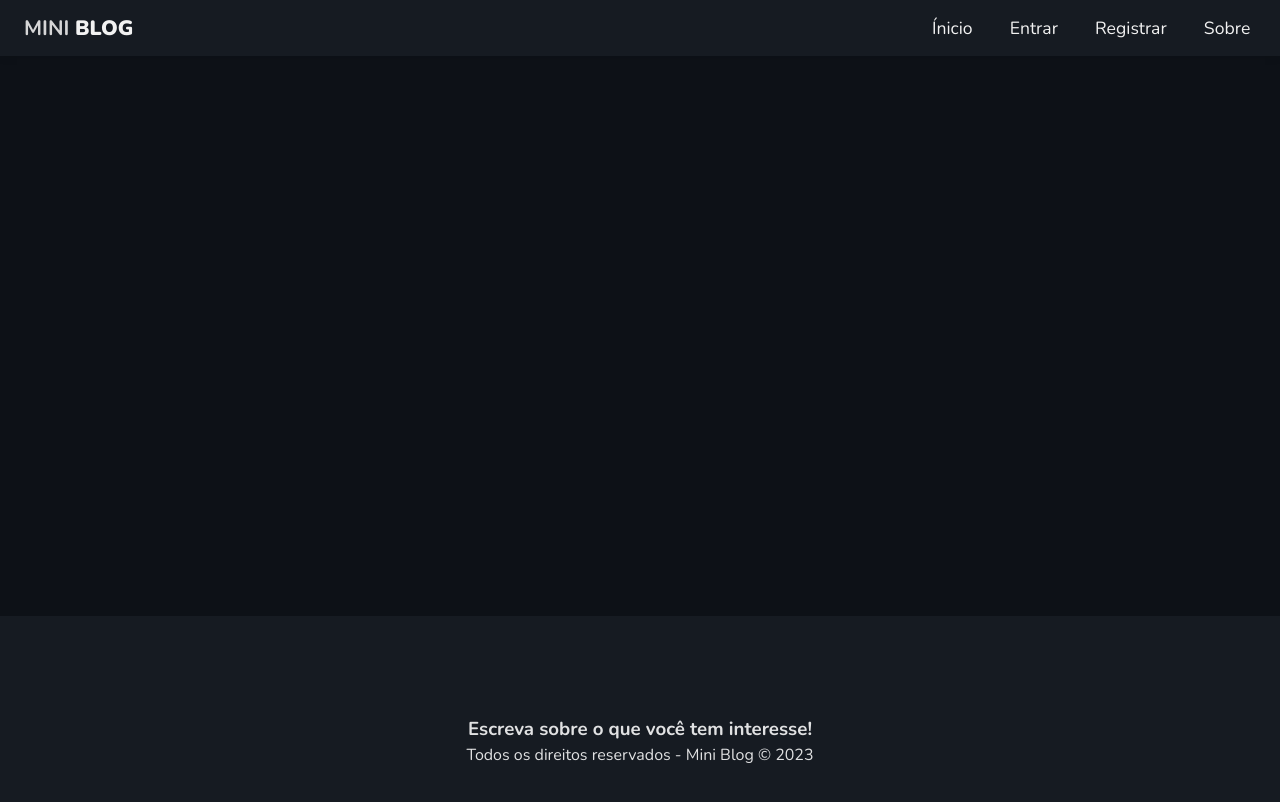
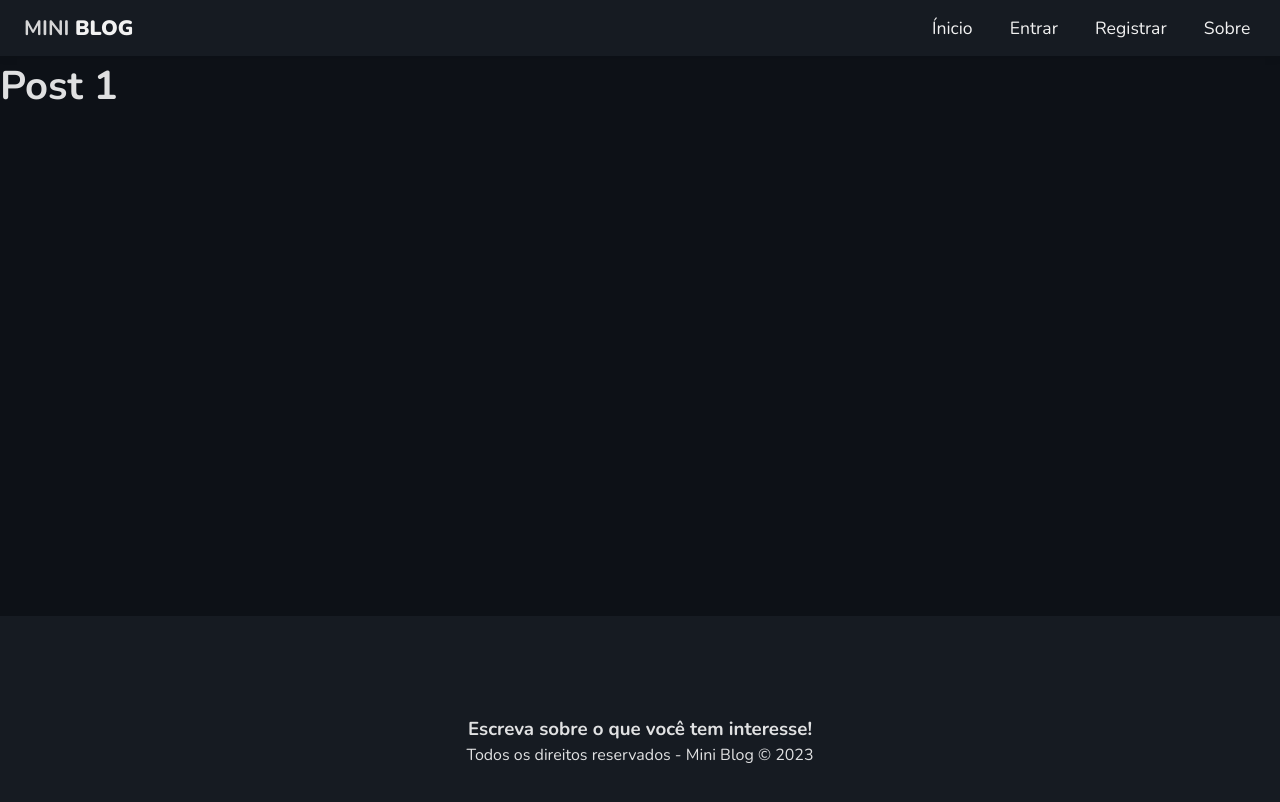
Before and after one commit to MACHADOKING/mini-blog, a React (Vite) app: page /posts/1 in a window 1280 px wide. Shown: the top 802 px of the page. Built offline with nearby package versions, Linux system fonts and the light colour scheme; no server answers.

Commit message:
Feat: Creating individual post page

```diff
--- a/src/App.jsx
+++ b/src/App.jsx
@@ -19,6 +19,7 @@
 import CreatePost from "./pages/CreatePost/CreatePost";
 import Dashboard from "./pages/Dashboard/Dashboard";
 import Search from "./pages/Search/Search";
+import Post from "./pages/Post/Post";
 
 function App() {
   const [user, setUser] = useState(undefined);
@@ -46,6 +47,7 @@
               <Route path="/" element={<Home />} />
               <Route path="/about" element={<About />} />
               <Route path="/search" element={<Search />} />
+              <Route path="/posts/:id" element={<Post />} />
               <Route
                 path="/login"
                 element={!user ? <Login /> : <Navigate to="/" />}
--- /dev/null
+++ b/src/pages/Post/Post.jsx
@@ -0,0 +1,17 @@
+// CSS
+import styles from "./Post.module.css";
+// hooks
+import { useParams } from "react-router-dom";
+// packages
+import React from "react";
+
+const Post = () => {
+  const { id } = useParams();
+  return (
+    <div>
+      <h1>Post {id}</h1>
+    </div>
+  );
+};
+
+export default Post;
```
Also changed, not shown: src/pages/Post/Post.module.css (added).
